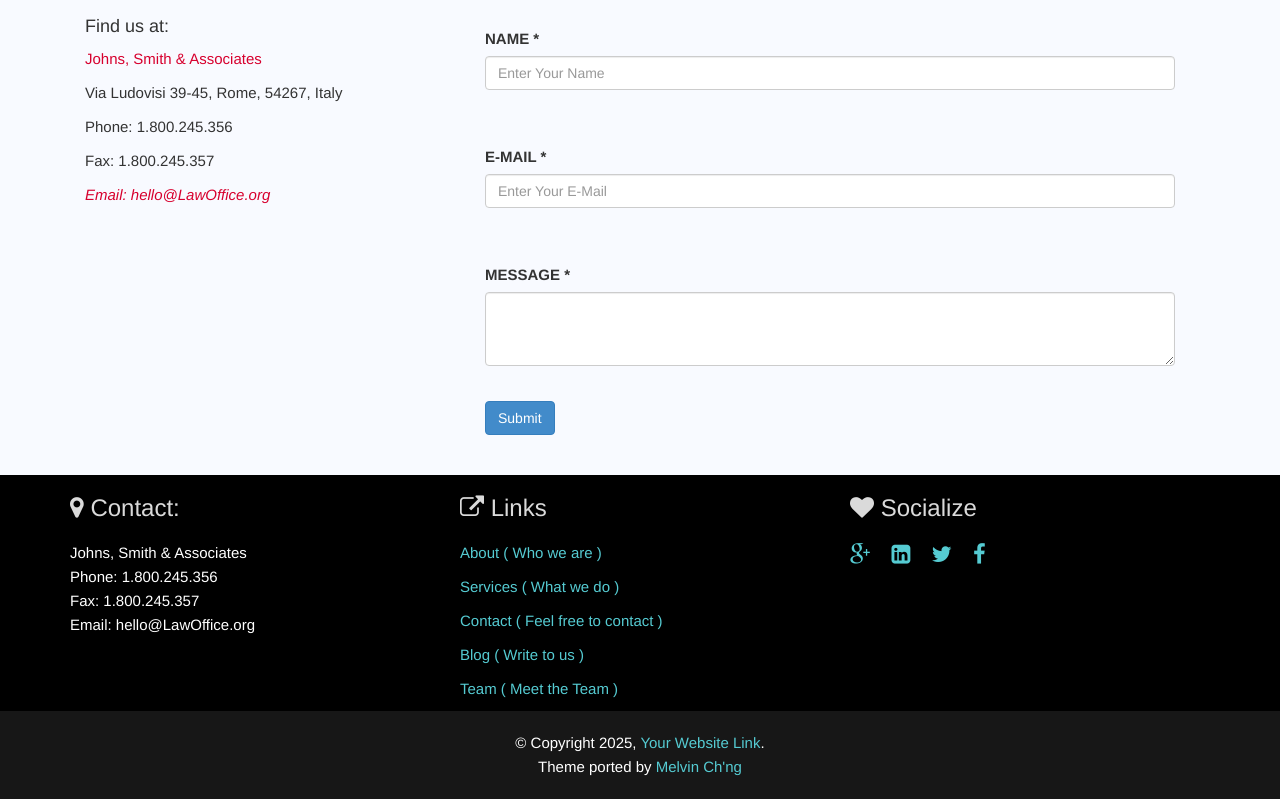
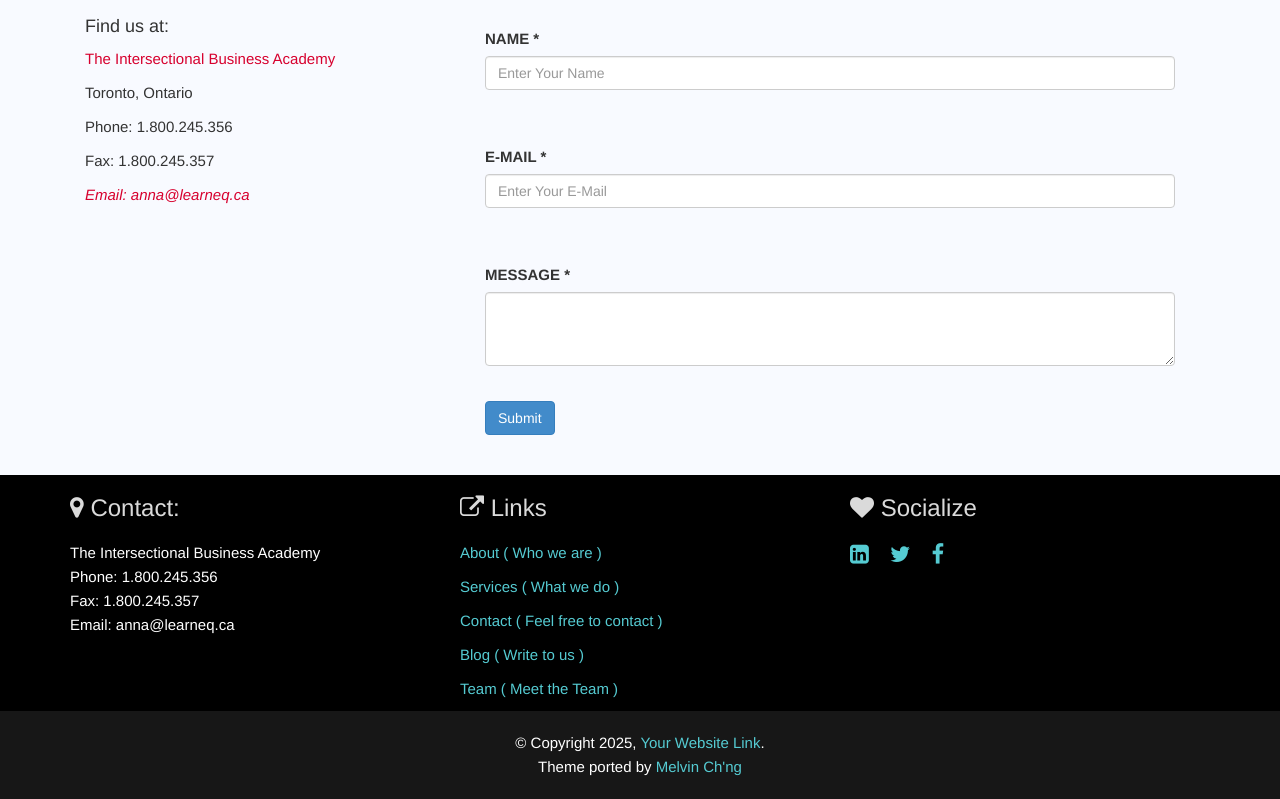
Before and after one commit to brobson/learneq.github.io, a Jekyll site: the page built from contact.html, in a window 1280 px wide. Shown: the part 531-1330 px from the top of the page. Built offline with Jekyll 4.4.1, drawn with Linux system fonts in a browser that asks for light colours.

Commit message:
Add Academy details

```diff
--- a/_config.yml
+++ b/_config.yml
@@ -13,27 +13,27 @@
 # you will see them accessed via {{ site.title }}, {{ site.email }}, and so on.
 # You can create any custom variable you would like, and they will be accessible
 # in the templates via {{ site.myvariable }}.
-title: Business Jekyll Theme
-email: your-email@example.com
+title: The Intersectional Business Academy
+email: anna@learneq.ca
 description: > # this means to ignore newlines until "baseurl:"
-  Yet another Jekyll theme. It is designed for business purpose and ported by
-  Melvin Ch'ng.
+  The Intersectional Business Academy is a space for entrepreneurs to learn
+  about the intersection of business and social justice, and how to apply these
+  principles in their work.
 baseurl: "" # the subpath of your site, e.g. /blog
 url: "" # the base hostname & protocol for your site, e.g. http://example.com
 
 # Company Information
-company_name: Johns, Smith & Associates
-address_line: Via Ludovisi 39-45, Rome, 54267, Italy
+company_name: The Intersectional Business Academy
+address_line: Toronto, Ontario
 telephone_number: 1.800.245.356
 fax_number: 1.800.245.357
-company_email: hello@LawOffice.org
-google_map: https://www.google.com/maps/embed?pb=!1m14!1m12!1m3!1d3618.727010735933!2d91.837871!3d24.907291700000002!2m3!1f0!2f0!3f0!3m2!1i1024!2i768!4f13.1!5e0!3m2!1sen!2s!4v1404919738144
+company_email: anna@learneq.ca
+google_map: https://www.google.com/maps/embed?pb=!1m18!1m12!1m3!1d721.0469277889509!2d-79.39868673028954!3d43.70664796766089!2m3!1f0!2f0!3f0!3m2!1i1024!2i768!4f13.1!3m3!1m2!1s0x882b333cbc996b59%3A0xedee9cf62c8978ce!2s1%20Eglinton%20Ave%20E%20Level%20C-400%2C%20Toronto%2C%20ON%20M4P%201A1!5e0!3m2!1sen!2sca!4v1755312211732!5m2!1sen!2sca
 
 # Social Link
 facebook_link: http://www.facebook.com
 twitter_link: http://www.twitter.com
 linkedin_link: http://www.linkedin.com
-googleplus_link: http://plus.google.com
 
 # Build settings
 markdown: kramdown
```
